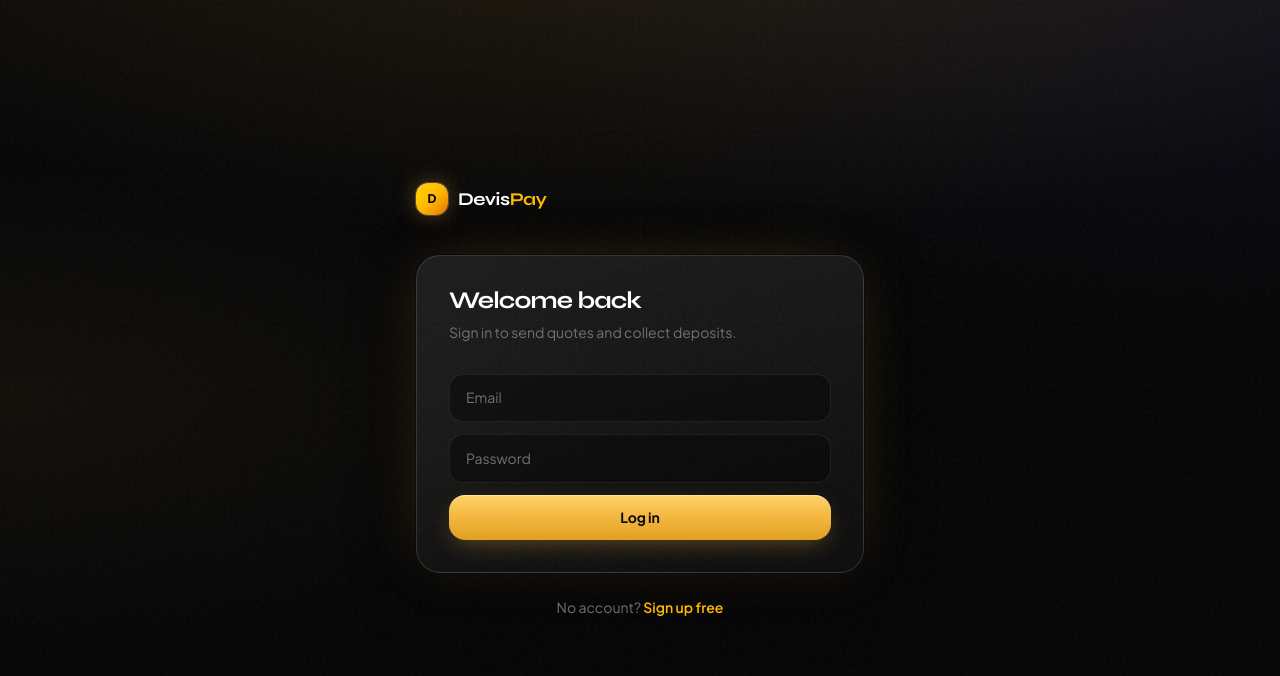
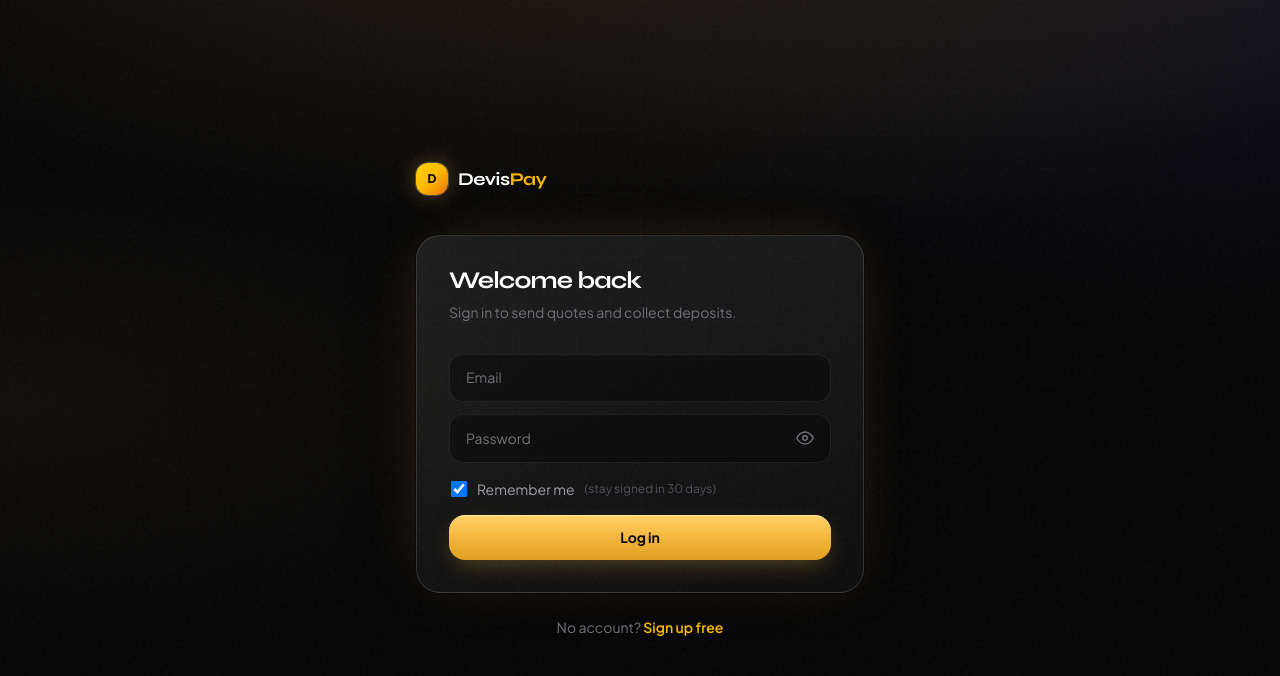
Before and after one commit to brandonlacoste9-tech/DevisPay, a Next.js app: page /login in a window 1280 px wide. Shown: the top 676 px of the page. Built offline with nearby package versions, Linux system fonts and the light colour scheme; no server answers.

Commit message:
feat: password show/hide eye + remember me on login

```diff
--- a/src/app/api/auth/login/route.ts
+++ b/src/app/api/auth/login/route.ts
@@ -9,6 +9,7 @@ export const runtime = "nodejs";
 const Body = z.object({
   email: z.string().email(),
   password: z.string().min(1),
+  rememberMe: z.boolean().optional(),
 });
 
 export async function POST(req: NextRequest) {
@@ -21,7 +22,9 @@ export async function POST(req: NextRequest) {
     if (!user || !(await bcrypt.compare(parsed.data.password, user.passwordHash))) {
       return NextResponse.json({ error: "Invalid email or password" }, { status: 401 });
     }
-    await setSession(user.id, user.email);
+    await setSession(user.id, user.email, {
+      remember: parsed.data.rememberMe !== false,
+    });
     return NextResponse.json({ success: true });
   } catch (err) {
     console.error("[login]", err);
--- a/src/app/login/page.tsx
+++ b/src/app/login/page.tsx
@@ -1,16 +1,32 @@
 "use client";
 
-import { useState } from "react";
+import { useEffect, useState } from "react";
 import Link from "next/link";
 import { useRouter } from "next/navigation";
 import { BrandMark } from "@/components/BrandMark";
+import { PasswordField } from "@/components/PasswordField";
+
+const REMEMBER_EMAIL_KEY = "dp_remember_email";
 
 export default function LoginPage() {
   const router = useRouter();
   const [email, setEmail] = useState("");
   const [password, setPassword] = useState("");
+  const [rememberMe, setRememberMe] = useState(true);
   const [error, setError] = useState("");
   const [loading, setLoading] = useState(false);
+
+  useEffect(() => {
+    try {
+      const saved = localStorage.getItem(REMEMBER_EMAIL_KEY);
+      if (saved) {
+        setEmail(saved);
+        setRememberMe(true);
+      }
+    } catch {
+      /* ignore */
+    }
+  }, []);
 
   async function onSubmit(e: React.FormEvent) {
     e.preventDefault();
@@ -20,12 +36,21 @@ export default function LoginPage() {
       const res = await fetch("/api/auth/login", {
         method: "POST",
         headers: { "Content-Type": "application/json" },
-        body: JSON.stringify({ email, password }),
+        body: JSON.stringify({ email, password, rememberMe }),
       });
       const data = await res.json();
       if (!res.ok) {
         setError(data.error || "Error");
         return;
+      }
+      try {
+        if (rememberMe) {
+          localStorage.setItem(REMEMBER_EMAIL_KEY, email.trim().toLowerCase());
+        } else {
+          localStorage.removeItem(REMEMBER_EMAIL_KEY);
+        }
+      } catch {
+        /* ignore */
       }
       router.push("/dashboard");
     } catch {
@@ -55,15 +80,22 @@ export default function LoginPage() {
               className="dp-field"
               autoComplete="email"
             />
-            <input
-              required
-              type="password"
+            <PasswordField
               value={password}
-              onChange={(e) => setPassword(e.target.value)}
+              onChange={setPassword}
               placeholder="Password"
-              className="dp-field"
               autoComplete="current-password"
             />
+            <label className="flex cursor-pointer items-center gap-2.5 px-0.5 py-1 text-sm text-zinc-400">
+              <input
+                type="checkbox"
+                checked={rememberMe}
+                onChange={(e) => setRememberMe(e.target.checked)}
+                className="h-4 w-4 rounded border-white/20 bg-black/40 text-amber-500 focus:ring-amber-500/40"
+              />
+              <span>Remember me</span>
+              <span className="text-xs text-zinc-600">(stay signed in 30 days)</span>
+            </label>
             {error && (
               <p className="rounded-xl bg-red-500/10 px-3 py-2 text-sm text-red-400">
                 {error}
--- a/src/app/register/page.tsx
+++ b/src/app/register/page.tsx
@@ -5,6 +5,7 @@ import Link from "next/link";
 import { useRouter } from "next/navigation";
 import { CURRENCIES } from "@/lib/money";
 import { BrandMark } from "@/components/BrandMark";
+import { PasswordField } from "@/components/PasswordField";
 
 const COUNTRIES = [
   { code: "CA", label: "Canada" },
@@ -162,15 +163,12 @@ export default function RegisterPage() {
               placeholder="Default bank / Interac instructions (optional)"
               className="dp-field resize-none"
             />
-            <input
-              required
-              type="password"
+            <PasswordField
+              value={password}
+              onChange={setPassword}
+              placeholder="Password (8+)"
+              autoComplete="new-password"
               minLength={8}
-              value={password}
-              onChange={(e) => setPassword(e.target.value)}
-              placeholder="Password (8+)"
-              className="dp-field"
-              autoComplete="new-password"
             />
             {error && (
               <p className="rounded-xl bg-red-500/10 px-3 py-2 text-sm text-red-400">
--- /dev/null
+++ b/src/components/PasswordField.tsx
@@ -0,0 +1,89 @@
+"use client";
+
+import { useState } from "react";
+
+type Props = {
+  value: string;
+  onChange: (value: string) => void;
+  placeholder?: string;
+  autoComplete?: string;
+  minLength?: number;
+  required?: boolean;
+  className?: string;
+};
+
+export function PasswordField({
+  value,
+  onChange,
+  placeholder = "Password",
+  autoComplete = "current-password",
+  minLength,
+  required = true,
+  className = "",
+}: Props) {
+  const [show, setShow] = useState(false);
+
+  return (
+    <div className={`relative ${className}`}>
+      <input
+        required={required}
+        type={show ? "text" : "password"}
+        value={value}
+        onChange={(e) => onChange(e.target.value)}
+        placeholder={placeholder}
+        className="dp-field pr-12"
+        autoComplete={autoComplete}
+        minLength={minLength}
+      />
+      <button
+        type="button"
+        onClick={() => setShow((v) => !v)}
+        className="absolute right-2 top-1/2 flex h-9 w-9 -translate-y-1/2 items-center justify-center rounded-lg text-zinc-500 transition hover:bg-white/5 hover:text-zinc-300"
+        aria-label={show ? "Hide password" : "Show password"}
+        tabIndex={0}
+      >
+        {show ? <EyeOffIcon /> : <EyeIcon />}
+      </button>
+    </div>
+  );
+}
+
+function EyeIcon() {
+  return (
+    <svg
+      width="18"
+      height="18"
+      viewBox="0 0 24 24"
+      fill="none"
+      stroke="currentColor"
+      strokeWidth="2"
+      strokeLinecap="round"
+      strokeLinejoin="round"
+      aria-hidden
+    >
+      <path d="M1 12s4-8 11-8 11 8 11 8-4 8-11 8-11-8-11-8z" />
+      <circle cx="12" cy="12" r="3" />
+    </svg>
+  );
+}
+
+function EyeOffIcon() {
+  return (
+    <svg
+      width="18"
+      height="18"
+      viewBox="0 0 24 24"
+      fill="none"
+      stroke="currentColor"
+      strokeWidth="2"
+      strokeLinecap="round"
+      strokeLinejoin="round"
+      aria-hidden
+    >
+      <path d="M17.94 17.94A10.07 10.07 0 0 1 12 20c-7 0-11-8-11-8a18.45 18.45 0 0 1 5.06-5.94" />
+      <path d="M9.9 4.24A9.12 9.12 0 0 1 12 4c7 0 11 8 11 8a18.5 18.5 0 0 1-2.16 3.19" />
+      <path d="M14.12 14.12a3 3 0 1 1-4.24-4.24" />
+      <line x1="1" y1="1" x2="23" y2="23" />
+    </svg>
+  );
+}
--- a/src/lib/session.ts
+++ b/src/lib/session.ts
@@ -2,7 +2,10 @@ import { createHmac, timingSafeEqual, randomBytes } from "crypto";
 import { cookies } from "next/headers";
 
 const COOKIE = "dp_session";
-const MAX_AGE = 60 * 60 * 24 * 30;
+/** Stay signed in (Remember me) */
+const MAX_AGE_REMEMBER = 60 * 60 * 24 * 30; // 30 days
+/** Default session without Remember me */
+const MAX_AGE_SESSION = 60 * 60 * 24; // 1 day
 
 function secret() {
   return process.env.SESSION_SECRET || "devispay-dev-secret-change-me";
@@ -14,11 +17,15 @@ function sign(body: string) {
   return createHmac("sha256", secret()).update(body).digest("base64url");
 }
 
-export function encodeSession(userId: string, email: string): string {
+export function encodeSession(
+  userId: string,
+  email: string,
+  maxAgeSeconds: number = MAX_AGE_SESSION
+): string {
   const payload: Session = {
     userId,
     email,
-    exp: Math.floor(Date.now() / 1000) + MAX_AGE,
+    exp: Math.floor(Date.now() / 1000) + maxAgeSeconds,
   };
   const body = Buffer.from(JSON.stringify(payload)).toString("base64url");
   return `${body}.${sign(body)}`;
@@ -50,14 +57,19 @@ export async function getSession(): Promise<Session | null> {
   return decodeSession(jar.get(COOKIE)?.value);
 }
 
-export async function setSession(userId: string, email: string) {
+export async function setSession(
+  userId: string,
+  email: string,
+  options?: { remember?: boolean }
+) {
+  const maxAge = options?.remember ? MAX_AGE_REMEMBER : MAX_AGE_SESSION;
   const jar = await cookies();
-  jar.set(COOKIE, encodeSession(userId, email), {
+  jar.set(COOKIE, encodeSession(userId, email, maxAge), {
     httpOnly: true,
     secure: process.env.NODE_ENV === "production",
     sameSite: "lax",
     path: "/",
-    maxAge: MAX_AGE,
+    maxAge,
   });
 }
 
```
